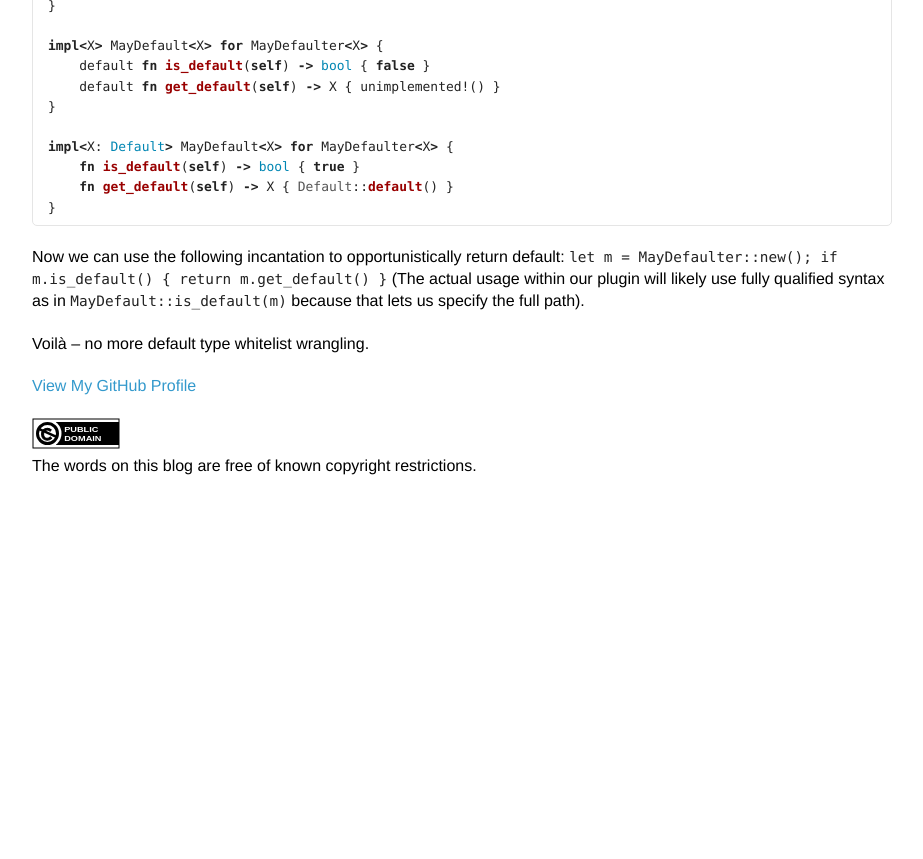
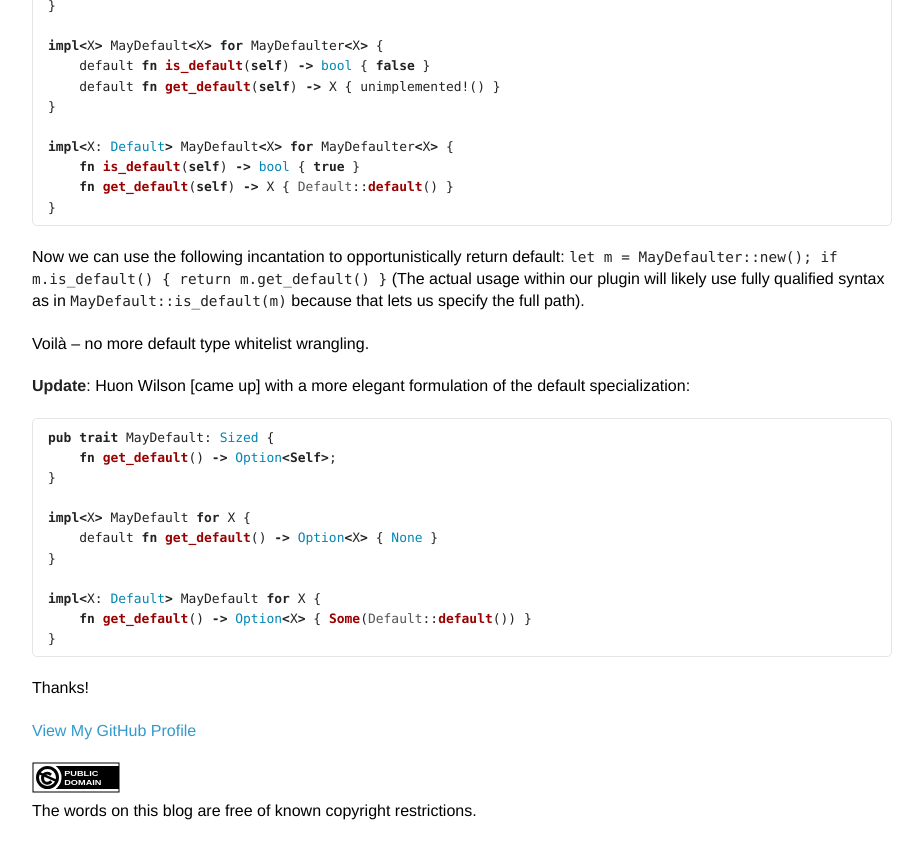
Before and after one commit to llogiq/llogiq.github.io, a Jekyll site: the page built from _posts/2018-05-01-moreop.md, in a window 1280 px wide and 900 px high, scrolled down 1946 px. Shown: the top 859 px of the window, without its empty margins (178-1101 px from the left). Built offline with Jekyll 4.4.1, drawn with Linux system fonts in a browser that asks for light colours; before the commit the page ends 2501 px from its top, so only the background shows below that.

Commit message:
add Huon's variant

````diff
--- a/_posts/2018-05-01-moreop.md
+++ b/_posts/2018-05-01-moreop.md
@@ -118,6 +118,25 @@ in `MayDefault::is_default(m)` because that lets us specify the full path).
 
 Voilà – no more default type whitelist wrangling.
 
+**Update**: Huon Wilson [came up] with a more elegant formulation of the
+default specialization:
+
+```rust
+pub trait MayDefault: Sized {
+    fn get_default() -> Option<Self>;
+}
+
+impl<X> MayDefault for X {
+    default fn get_default() -> Option<X> { None }
+}
+
+impl<X: Default> MayDefault for X {
+    fn get_default() -> Option<X> { Some(Default::default()) }
+}
+```
+
+Thanks!
+
 [Rust Meetup]: https://www.meetup.com/Rust-Rhein-Main
 [mutagen]: https://github.com/llogiq/mutagen
 [opportunistic mutations]: https://llogiq.github.io/2018/03/03/opportune.html
````
